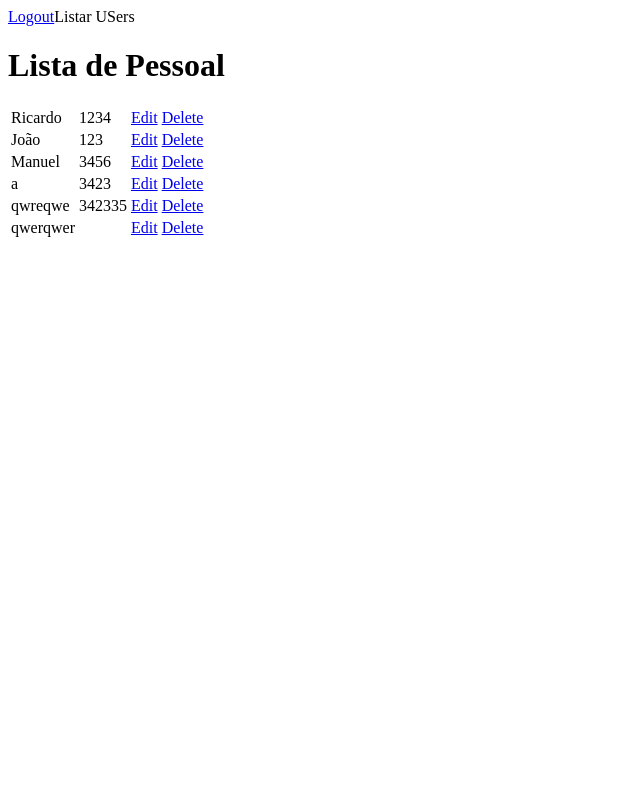
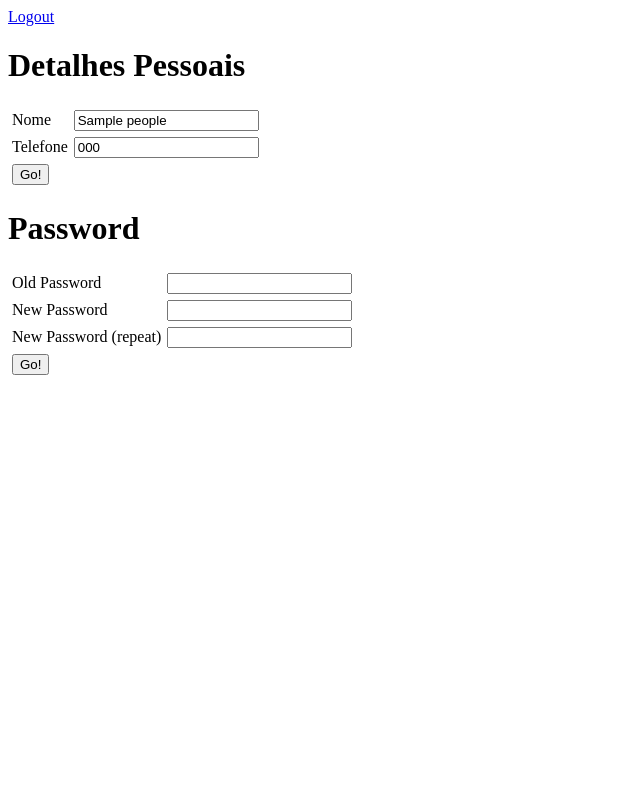
Before and after one commit to luissantos/hack-me, a PHP site: page /bo.php?action=edit&id=1 in a window 1280 px wide. Shown: the whole page, without its empty margins (0-640 px from the left). Run offline with PHP 8.4, Linux system fonts and the light colour scheme; a user stored in the database is signed in; data comes from the database, SQL or seed files in the repository; tables that the repository leaves empty or names only in its code hold one stand-in row (values such as "Sample post"); data that the repository does not hold is empty.

Commit message:
Version 2 of the script

```diff
--- a/code/bo.php
+++ b/code/bo.php
@@ -3,17 +3,26 @@
 <?php
 include('include.php');
 
+if ( ! array_key_exists('action',$_REQUEST) ){
+    $_REQUEST['action']='';
+}
+
 if ( $_REQUEST['action'] == 'logout') {
 	$_SESSION['user_is_loggedin'] = 0;
+	$_SESSION['user']="";
 }
 
 if ( ! empty($_REQUEST['user']) ) {
 	// try to autenticate
-	$sql = "select * from users where user='".$_REQUEST['user']."' and pass=md5('".$_REQUEST['pass']."')";
-	echo $sql;
+	$user = mysql_escape_string($_REQUEST['user']);
+	$pass = mysql_escape_string($_REQUEST['pass']);
+	$sql = "select * from people where user='".$user."' and pass=md5('".$pass."')";
 	$res = mysql_query($sql);
-	if ( mysql_num_rows($res) > 0 ){
+	$row = mysql_fetch_assoc($res);
+	if ( $row ){
 		$_SESSION['user_is_loggedin'] = 1;
+		$_SESSION['user'] = $row['user'];
+		$_SESSION['pass'] = $row['pass'];
 	}
 }
 
@@ -27,33 +36,118 @@ if ( ! $_SESSION['user_is_loggedin'] ){
 
 <?
 } else {
-    echo '<a href="bo.php?action=logout">Logout</a>';
+    echo '<div><a href="bo.php?action=logout">Logout</a></div>';
 
-    if ( $action == "delete"){
-        echo "delete";
-	$id = $_GET['id'];
-	$sql = "DELETE FROM users WHERE id='".$_GET['id']."'";
+    if ( $_REQUEST['action'] == "editdetails"){
+	    $id = mysql_escape_string($_REQUEST['id']);
+	    $name=mysql_escape_string($_REQUEST['name']);
+	    $phone=mysql_escape_string($_REQUEST['phone']);
 
-
+	    $sql = "UPDATE people set name='".$name."', phone='".$phone."' where id='".$id."'";
+	    mysql_query($sql);
     }
 
-    if ( $action == "edit" ) {
-		echo "Caixa de edição";
+    if ( $_REQUEST['action'] == "editpass"){
+	    $id = mysql_escape_string($_REQUEST['id']);
+	    $old_pass = mysql_escape_string($_REQUEST['old_pass']);
+	    $new_pass_db = mysql_escape_string($_REQUEST['new_pass']);
+	    $pass = $_REQUEST['new_pass'];
+	    $pass_repeat = $_REQUEST['new_pass_repeat'];
+
+	    if ( !empty($pass) && ($pass==$pass_repeat) ){
+	        if ( md5($old_pass) == $_SESSION['pass'] ){
+	             $sql = "UPDATE people set pass = md5('".$new_pass_db."') where id='".$id."'";
+	             mysql_query($sql);
+	        } else {
+	            echo "<h2Old Pass don't match</h2>";
+	        }
+	    } else {
+	        echo "<h2New password is Empty or don't match</h2>";
+	    }
+    }
+
+    if ( $_REQUEST['action'] == "delete"){
+	    $id = $_REQUEST['id'];
+	    $sql = "DELETE FROM users WHERE id='".$_REQUEST['id']."'";
+    }
+
+    if ( $_REQUEST['action'] == "edit" ) {
+        $id = mysql_escape_string($_REQUEST['id']);
+        $sql = "select * from people where id='".$id."'";
+        $res_user = mysql_query($sql);
+        $row = mysql_fetch_assoc($res_user);
+?>
+        <h1>Detalhes Pessoais</h1>
+        <form method="post" action="bo.php">
+        <input type="hidden" name="id" value="<?php echo $_REQUEST['id']; ?>">
+        <input type="hidden" name="action" value="editdetails">
+        <table cellpadding="2">
+        	<tr>
+                <td>Nome</td>
+                <td><input type="text" name="name" value="<?php echo $row['name']; ?>"></input></td>
+            </tr>
+        	<tr>
+                <td>Telefone</td>
+                <td><input type="text" name="phone" value="<?php echo $row['phone']; ?>"></input></td>
+            </tr>
+        	<tr>
+                <td colspan="2"><input type="submit" name="submit" value="Go!"></td>
+            </tr>
+        </table>
+        </form>
+        <h1>Password</h1>
+        <form method="post" action="bo.php">
+        <input type="hidden" name="id" value="<?php echo $_REQUEST['id']; ?>">
+        <input type="hidden" name="action" value="editpass">
+        <table cellpadding="2">
+        	<tr>
+                <td>Old Password</td>
+                <td><input type="password" name="old_pass"></input></td>
+            </tr>
+        	<tr>
+                <td>New Password</td>
+                <td><input type="password" name="new_pass"></input></td>
+            </tr>
+        	<tr>
+                <td>New Password (repeat)</td>
+                <td><input type="password" name="new_pass_repeat"></input></td>
+            </tr>
+        	<tr>
+                <td colspan="2"><input type="submit" name="submit" value="Go!"></td>
+            </tr>
+        </table>
+        </form>
+<?php
 	} else {
-	    echo "Listar USers";
-	    $sql_get_all = "SELECT * FROM addressbook";
+	    $sql_get_all = "SELECT * FROM people";
 	    $res_all = mysql_query($sql_get_all);
-	    echo "<h1>Lista de Pessoal</h1>";
-        echo "<table>\n";
-        while( $row = mysql_fetch_assoc($res_all) ){
-            echo "<tr>\n";
-            echo "<td>".$row['name']."</td>\n";
-            echo "<td>".$row['tel']."</td>\n";
-            echo "<td><a href=\"bo.php?action=edit&id=".$row['id']."\">Edit</a></td>\n";
-            echo "<td><a href=\"bo.php?action=delete&id=".$row['id']."\">Delete</a></td>\n";
-            echo "</tr>\n";
-        }
-        echo "</table>";
+?>
+        <h1>Lista de Pessoal</h1>
+        <table cellpadding="2">
+        	<tr>
+                <td style="width:200px;">Nome</td>
+                <td style="width:100px;">Telefone</td>
+                <td style="width:80px;">Editar</td>
+        <?php if ( $_SESSION['user'] == 'admin' ){ ?>
+        		<td style="width:80px;">Apagar</td>
+        <?php } ?>
+        	</tr>
+        <?php while( $row = mysql_fetch_assoc($res_all) ){ ?>
+        	<tr>
+        		<td><?php echo $row['name']; ?></td>
+        		<td><?php echo $row['phone']; ?></td>
+        <?php if ( $_SESSION['user'] == 'admin' || $_SESSION['user'] == $row['user'] ){ ?>
+        		<td><a href="bo.php?action=edit&id=<?php echo $row['id']; ?>">Edit</a></td>
+        <?php } else { ?>
+        		<td>&nbsp;--&nbsp;</td>
+        <?php }
+              if ( $_SESSION['user'] == 'admin' ){ ?>
+        		<td><a href="bo.php?action=delete&id=<?php echo $row['id']; ?>">Delete</a></td>
+        <?php } ?>
+        	</tr>
+        <?php } ?>
+        </table>
+<?php
 	}
 }
 
--- a/code/include.php
+++ b/code/include.php
@@ -1,4 +1,5 @@
 <?php
+define('ITEMS_BY_PAGE',3);
 
 $db = mysql_connect('localhost','username','password');
 $ret = mysql_select_db('datax');
```
Also changed, not shown: code/index.php (+19 -19 lines).
